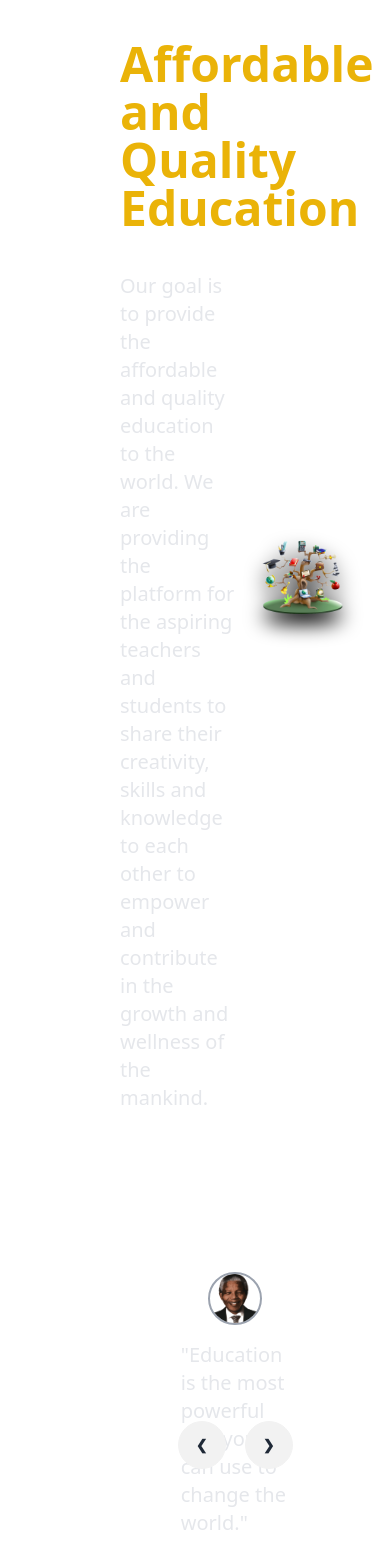
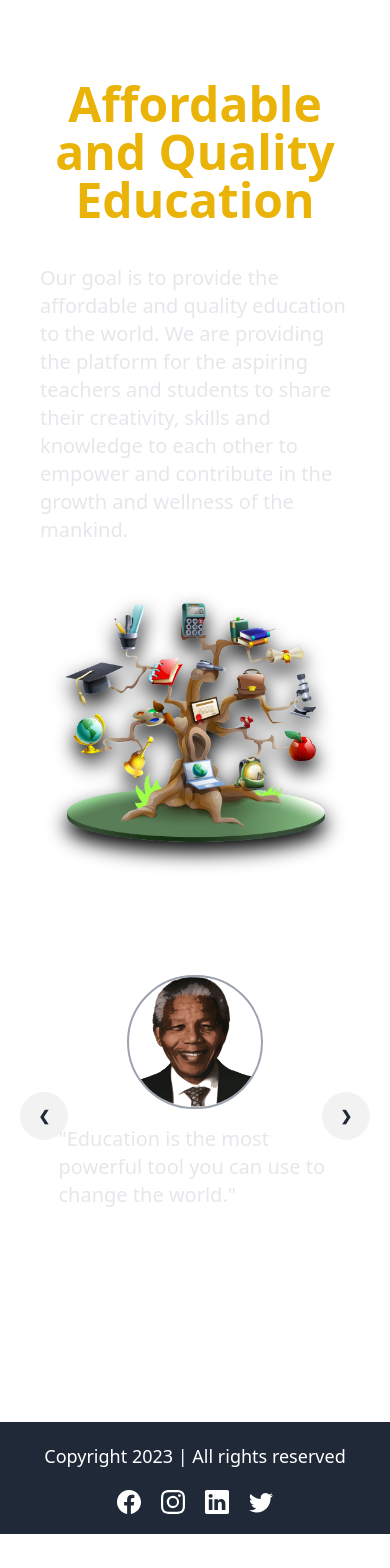
Before and after one commit to vivek3454/LMS---learning-management-system, a React (Vite) app in the folder client/: page /about in a window 390 px wide. Shown: the top 1568 px of the page. After the commit the page ends 1534 px from the top, so only its background shows below. Built offline with nearby package versions, Linux system fonts and the light colour scheme.

Commit message:
fixed responsiveness

```diff
--- a/client/src/Components/Footer.jsx
+++ b/client/src/Components/Footer.jsx
@@ -1,30 +1,30 @@
-import { BsFacebook, BsInstagram, BsLinkedin, BsTwitter } from 'react-icons/bs'
+import { BsFacebook, BsInstagram, BsLinkedin, BsTwitter } from "react-icons/bs";
 
 const Footer = () => {
   // get current date
   const currentDate = new Date();
   const year = currentDate.getFullYear();
   return (
-    <footer className='relative left-0 bottom-0 h-[10vh] flex flex-col py-5 sm:flex-row items-center justify-between text-white bg-gray-800 sm:px-20'>
-      <section className='text-lg'>
+    <footer className="relative left-0 bottom-0 min-h-[10vh] flex flex-col gap-5 py-5 sm:flex-row items-center justify-between text-white bg-gray-800 sm:px-20">
+      <section className="text-lg">
         Copyright {year} | All rights reserved
       </section>
-      <section className='flex items-center justify-center gap-5 text-2xl text-white'>
-        <a href="" className='hover:text-yellow-500 transition-all ease-in-out duration-300'>
+      <section className="flex items-center justify-center gap-5 text-2xl text-white">
+        <a href="" className="hover:text-yellow-500 transition-all ease-in-out duration-300">
           <BsFacebook />
         </a>
-        <a href="" className='hover:text-yellow-500 transition-all ease-in-out duration-300'>
+        <a href="" className="hover:text-yellow-500 transition-all ease-in-out duration-300">
           <BsInstagram />
         </a>
-        <a href="" className='hover:text-yellow-500 transition-all ease-in-out duration-300'>
+        <a href="" className="hover:text-yellow-500 transition-all ease-in-out duration-300">
           <BsLinkedin />
         </a>
-        <a href="" className='hover:text-yellow-500 transition-all ease-in-out duration-300'>
+        <a href="" className="hover:text-yellow-500 transition-all ease-in-out duration-300">
           <BsTwitter />
         </a>
       </section>
     </footer>
-  )
-}
+  );
+};
 
-export default Footer
+export default Footer;
--- a/client/src/Pages/About.jsx
+++ b/client/src/Pages/About.jsx
@@ -6,12 +6,12 @@ import HomeLayout from "../Layouts/HomeLayout";
 const About = () => {
   return (
     <HomeLayout>
-      <div className="pl-20 pt-10 flex flex-col text-white">
+      <div className="pt-20 flex flex-col text-white">
         {/* creating the about page main section */}
-        <div className="flex items-center gap-5 mx-10">
+        <div className="flex items-center flex-col lg:flex-row gap-5 mx-10">
           {/* out moto section */}
-          <section className="w-1/2 space-y-10">
-            <h1 className="text-5xl text-yellow-500 font-semibold">
+          <section className="w-full md:w-1/2 space-y-10">
+            <h1 className="text-5xl text-yellow-500 text-center md:text-left font-semibold">
               Affordable and Quality Education
             </h1>
             <p className="text-xl text-gray-200">
@@ -24,7 +24,7 @@ const About = () => {
           </section>
 
           {/* our moto image section */}
-          <div className="w-1/2">
+          <div className="w-full md:w-1/2">
             <img
               id="test1"
               style={{
@@ -38,7 +38,7 @@ const About = () => {
         </div>
 
         {/* top personalities quotes section */}
-        <div className="carousel w-1/2 m-auto my-16">
+        <div className="carousel w-full md:w-1/2 m-auto my-16">
           {celebrities &&
             celebrities.map((celebrity) => (
               <CarouselSlide
--- a/client/src/Pages/Dashboard/AdminDashboard.jsx
+++ b/client/src/Pages/Dashboard/AdminDashboard.jsx
@@ -9,7 +9,7 @@ import {
     Tooltip,
 } from "chart.js";
 import React, { useEffect } from "react";
-import { Bar,Pie } from "react-chartjs-2";
+import { Bar, Pie } from "react-chartjs-2";
 import { BsCollectionPlayFill, BsTrash } from "react-icons/bs";
 import { FaUsers } from "react-icons/fa";
 import { FcSalesPerformance } from "react-icons/fc";
@@ -116,7 +116,7 @@ const AdminDashboard = () => {
                 </h1>
 
                 {/* creating the records card and chart for sales and user details */}
-                <div className="grid grid-cols-2 gap-5 m-auto mx-10">
+                <div className="grid grid-cols-1 lg:grid-cols-2 gap-5 m-auto mx-10">
                     {/* displaying the users chart and data */}
                     <div className="flex flex-col items-center gap-10 p-5 shadow-lg rounded-md">
                         {/* for displaying the pie chart */}
@@ -179,7 +179,7 @@ const AdminDashboard = () => {
                 </div>
 
                 {/* CRUD courses section */}
-                <div className="mx-[10%] w-[80%] self-center flex flex-col items-center justify-center gap-10 mb-10">
+                <div className=" w-[90%] self-center flex flex-col items-center justify-center gap-10 mb-10">
                     <div className="flex w-full items-center justify-between">
                         <h1 className="text-center text-3xl font-semibold">
                             Courses Overview
@@ -207,8 +207,8 @@ const AdminDashboard = () => {
                             Create New Course
                         </button>
                     </div>
-
-                    <table className="table overflow-x-scroll">
+                    <div className=" w-[90%] overflow-x-scroll">
+                        <table className="">
                             <thead>
                                 <tr>
                                     <th>S No.</th>
@@ -289,6 +289,7 @@ const AdminDashboard = () => {
                         </table>
                     </div>
                 </div>
+            </div>
         </HomeLayout>
     );
 };
--- a/client/src/Pages/HomePage.jsx
+++ b/client/src/Pages/HomePage.jsx
@@ -1,16 +1,16 @@
-import { useState } from 'react';
-import { Link } from 'react-router-dom';
+import { useState } from "react";
+import { Link } from "react-router-dom";
 
 import homePageMainImage from "../Assets/Images/homePageMainImage.png";
-import HomeLayout from '../Layouts/HomeLayout';
+import HomeLayout from "../Layouts/HomeLayout";
 const HomePage = () => {
     return (
         <HomeLayout>
-            <div className='pt-10 text-white flex items-center justify-center gap-10 mx-16 h-[90vh]'>
-                <div className='w-1/2 space-y-6'>
-                    <h1 className="text-5xl font-semibold">
+            <div className="pt-10 text-white flex flex-col-reverse min-[1200px]:flex-row items-center justify-center gap-10 mx-6 md:mx-16 min-h-[90vh]">
+                <div className="w-full md:w-1/2 space-y-6">
+                    <h1 className="min-[1200px]:text-5xl text-3xl font-semibold">
                         Find out best
-                        <span className='text-yellow-500 font-bold'> Online Courses</span>
+                        <span className="text-yellow-500 font-bold"> Online Courses</span>
                     </h1>
                     <p className="text-xl text-gray-200">
                         We have large library of courses taught by highly skilled and qualified faculties at a very affordable cost
@@ -33,7 +33,7 @@ const HomePage = () => {
                 </div>
             </div>
         </HomeLayout>
-    )
-}
+    );
+};
 
-export default HomePage
+export default HomePage;
```
Lines whose indentation alone changed are shown as unchanged.
